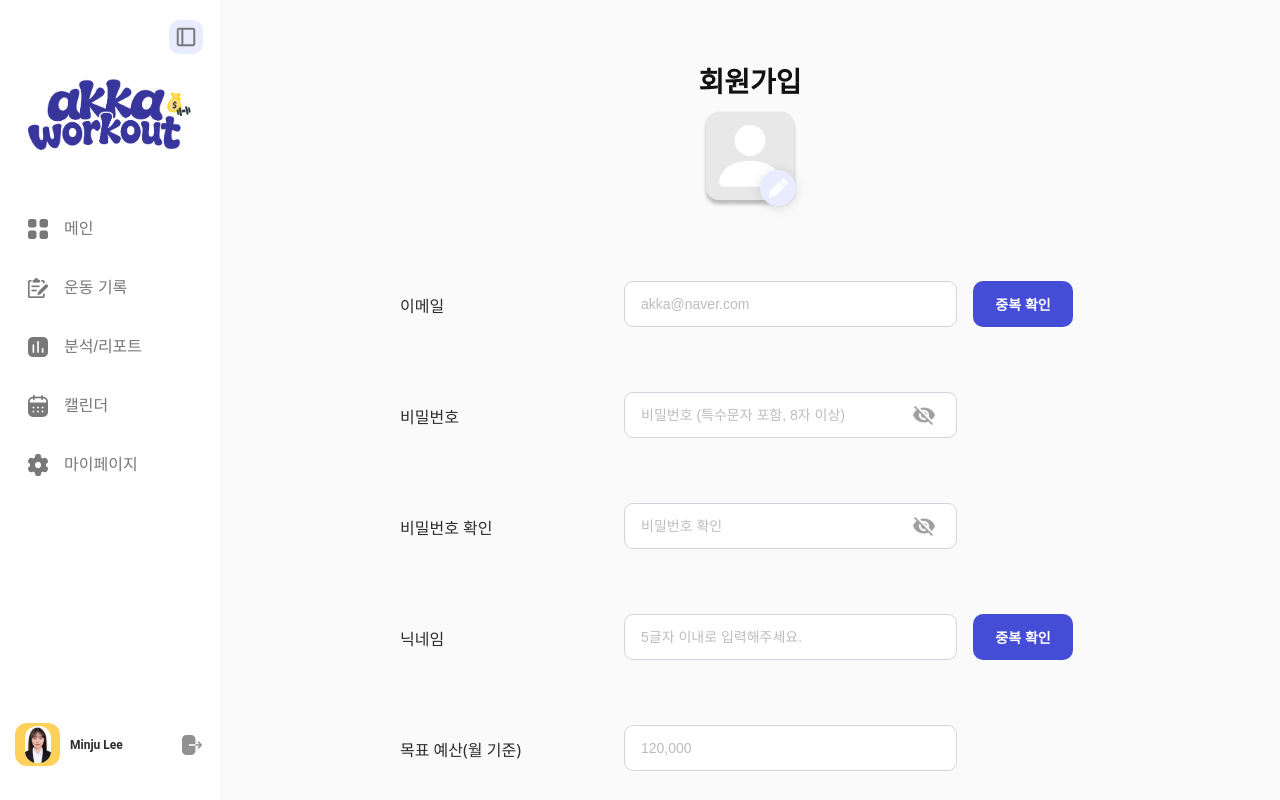
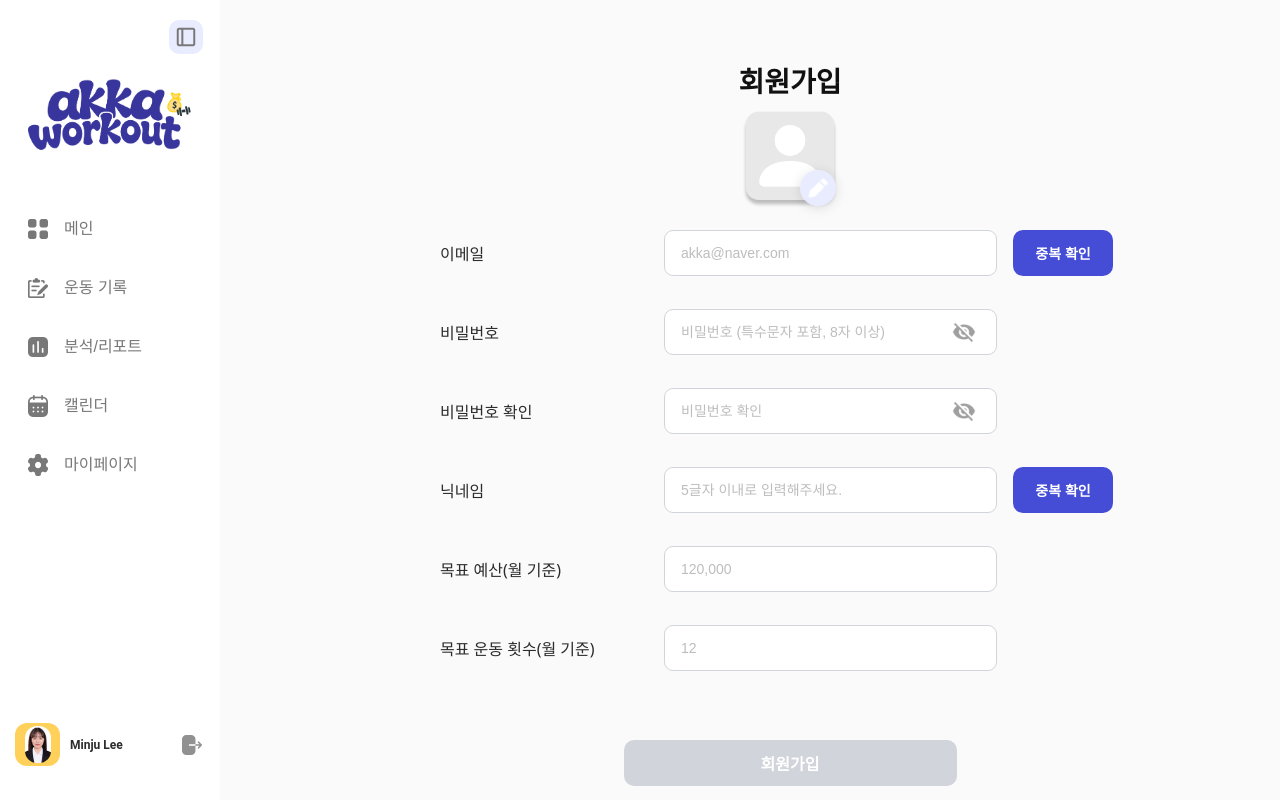
Before and after one commit to akkaworkout/akka-fe, a React (Vite) app: page /signup in a window 1280 px wide. Shown: the top 800 px of the page. Built offline with nearby package versions, Linux system fonts and the light colour scheme.

Commit message:
feat: 💄분석/리포트 페이지 수정필요

```diff
--- a/src/pages/auth/SignUpPage.module.css
+++ b/src/pages/auth/SignUpPage.module.css
@@ -8,11 +8,12 @@
   flex: 1;
   background-color: #fafafb;
 
+  display: flex;
+  justify-content: flex-start;
+  align-items: flex-start;
+  padding: 60px 24px;
 
-  display: flex;
-  justify-content: center;
-  align-items: flex-start; /* center -> start (위에서부터 자연스럽게) */
-  padding: 60px 24px;
+  padding-left: 220px;          /* ✅ 사이드바랑 거리(원하는 값으로) */
 }
 
 /* 메인 내부 컨테이너: 카드/타이틀 기준 폭 고정 */
@@ -114,25 +115,32 @@
 
 /* 폼 전체 */
 .form {
-  width: 100%;
-  margin-top: 39px;
   display: flex;
   flex-direction: column;
-  gap: 33px;              /* 전체 33 통일 */
+  gap: 33px;
 }
 
 .row {
   display: grid;
-  grid-template-columns: 200px 1fr;
+  grid-template-columns: 200px 449px; /* ✅ 라벨 / (333+16+100) */
   column-gap: 24px;
-  align-items: start;
+  align-items: center;
 }
 
 .label {
-  justify-self: start;
-  text-align: left;
-  padding-top: 12px;
+  padding-top: 0;
   white-space: nowrap;
+}
+
+
+.fieldLine {
+  display: grid;
+  grid-template-columns: 333px 100px;
+  gap: 16px;
+}
+
+.field:last-child {
+  margin-bottom: 0;
 }
 
 .fieldLine {
@@ -147,16 +155,20 @@
 .inputWrap {
   display: flex;
   flex-direction: column;
+  gap: 0;
+  padding: 0;
+  position: relative;
 }
 
 
 .error {
-  min-height: 16px;
-  margin-top: 4px;
+  position: absolute;
+  left: 0;
+  top: calc(46px + 4px); /* input 아래 4 */
+  margin: 0;
   font-size: 12px;
   color: #ff5858;
 }
-
 /* input */
 .input {
   width: 333px;
--- a/src/pages/auth/SignUpPage.tsx
+++ b/src/pages/auth/SignUpPage.tsx
@@ -69,24 +69,29 @@ export default function SignUpPage() {
   const isPasswordValid = (v: string) => v.length >= 8
   const isNicknameValid = (v: string) => v.trim().length >= 2
 
-  const validate = () => {
+  const getErrors = () => {
     const next: FieldErrors = {}
 
     if (!email.trim()) next.email = '이메일을 입력해주세요.'
-    else if (!isEmailValid(email)) next.email = '올바른 이메일 형식이 아닙니다.'
+    else if (!isEmailValid(email)) next.email = '올바른 이메일 형식이 아닙니다'
 
     if (!password) next.password = '비밀번호를 입력해주세요.'
-    else if (!isPasswordValid(password)) next.password = '비밀번호는 8자 이상이어야 합니다.'
+    else if (!isPasswordValid(password)) next.password = '비밀번호는 8자 이상이어야 합니다'
 
     if (!passwordConfirm) next.passwordConfirm = '비밀번호 확인을 입력해주세요.'
-    else if (passwordConfirm !== password) next.passwordConfirm = '비밀번호가 일치하지 않습니다.'
+    else if (passwordConfirm !== password) next.passwordConfirm = '비밀번호가 일치하지 않습니다'
 
     if (!nickname.trim()) next.nickname = '닉네임을 입력해주세요.'
-    else if (!isNicknameValid(nickname)) next.nickname = '닉네임은 2자 이상이어야 합니다.'
+    else if (!isNicknameValid(nickname)) next.nickname = '닉네임은 2자 이상이어야 합니다'
 
     if (budget && !/^\d+$/.test(budget)) next.budget = '숫자만 입력 가능합니다.'
     if (exerciseGoal && !/^\d+$/.test(exerciseGoal)) next.exerciseGoal = '숫자만 입력 가능합니다.'
 
+    return next
+  }
+
+  const validate = () => {
+    const next = getErrors()
     setErrors(next)
     return Object.keys(next).length === 0
   }
@@ -171,7 +176,11 @@ export default function SignUpPage() {
                         <input
                           className={`${styles.input} ${errors.email ? styles.inputError : ''}`}
                           value={email}
-                          onChange={(e) => setEmail(e.target.value)}
+                          onChange={(e) => {
+                            setEmail(e.target.value)
+                            setErrors(getErrors())
+                          }}
+
                           placeholder="akka@naver.com"
                           inputMode="email"
                           autoComplete="email"
--- a/src/pages/report/Report.module.css
+++ b/src/pages/report/Report.module.css
@@ -4,12 +4,12 @@
 }
 
 .report {
-    flex: 1;
-    display: flex;
-    justify-content: center;
-    align-items: center;
-    background-color: #FAFAFB;
-    padding-top: 30px;
+  flex: 1;
+  display: flex;
+  justify-content: center;
+  align-items: flex-start;
+  background-color: #FAFAFB;
+  padding-top: 30px;
 }
 
 .reportInner {
```
